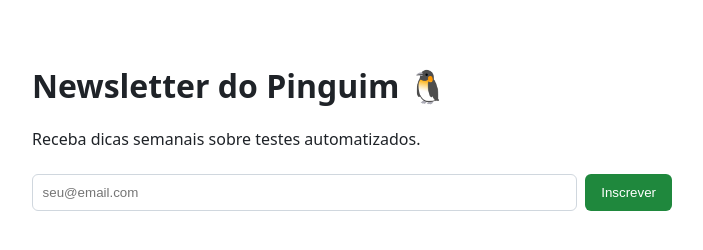
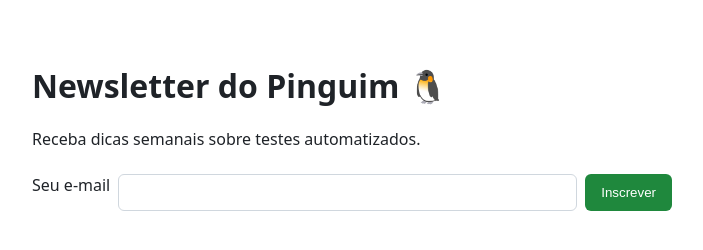
Before and after one commit to lucasmpaulo/playwright-copilot, a website: page public/index.html in a window 1280 px wide. Shown: the whole page, without its empty margins (288-991 px from the left). Drawn offline with Linux system fonts and the light colour scheme.

Commit message:
feat: implementa formulario de newsletter (TDD GREEN)

```diff
--- a/public/app.js
+++ b/public/app.js
@@ -1,4 +1,3 @@
-// Handler do formulário de newsletter
 document.getElementById('newsletter-form').addEventListener('submit', (e) => {
   e.preventDefault();
 
--- a/public/index.html
+++ b/public/index.html
@@ -12,12 +12,8 @@
       <p>Receba dicas semanais sobre testes automatizados.</p>
 
       <form id="newsletter-form">
-        <input
-          type="email"
-          aria-label="Seu e-mail"
-          placeholder="seu@email.com"
-          required
-        />
+        <label for="email">Seu e-mail</label>
+        <input id="email" type="email" required />
         <button type="submit">Inscrever</button>
       </form>
 
```
